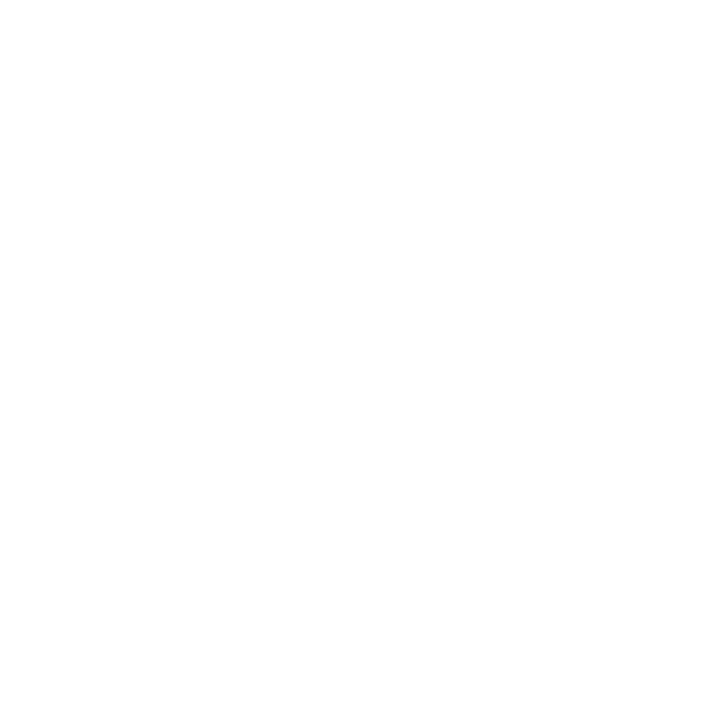
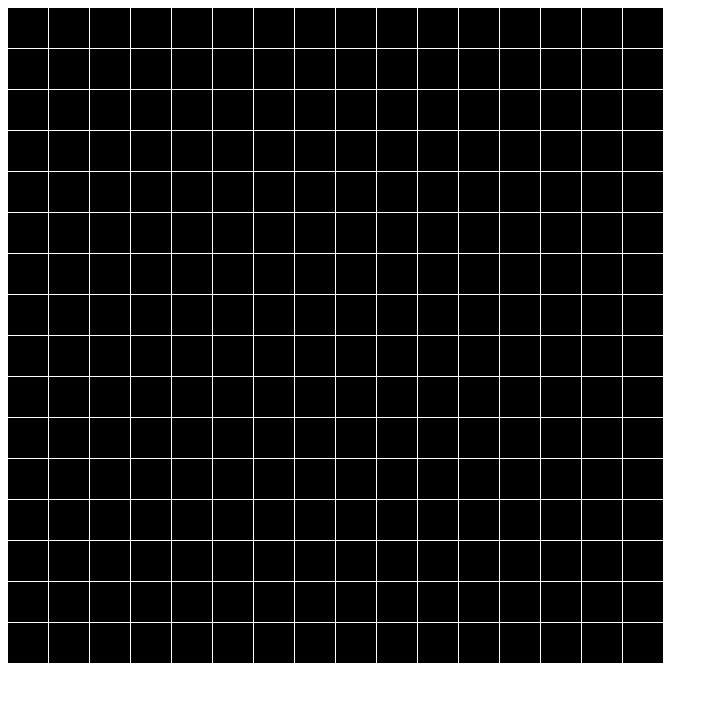
Before and after one commit to alfaeridani/etch-a-sketch, a plain HTML site: page index.html in a window 1280 px wide. Shown: the whole page, without its empty margins (0-718 px from the left). Drawn offline with Linux system fonts and the light colour scheme.

Commit message:
Change creating grid's method, add styling to the grid

```diff
--- a/etchasketch.js
+++ b/etchasketch.js
@@ -1,6 +1,12 @@
 const container = document.getElementById("container");
 
-for (let i = 0; i < 16 * 16; i++) {
-    const square = document.createElement("div");
-    container.appendChild(square);
+for (let i = 0; i < 16; i++) {
+    const row = document.createElement("div");
+    row.classList.add("row");
+    for (let j = 0; j < 16; j++) {
+        const square = document.createElement("div");
+        square.classList.add("square");
+        row.appendChild(square);
+    }
+    container.appendChild(row);
 }
--- a/index.html
+++ b/index.html
@@ -3,6 +3,7 @@
 <head>
     <meta charset="UTF-8">
     <meta name="viewport" content="width=device-width, initial-scale=1.0">
+    <link rel="stylesheet" href="./styles.css">
     <title>Etch-A-Sketch</title>
 </head>
 <body>
--- /dev/null
+++ b/styles.css
@@ -0,0 +1,16 @@
+#container {
+    display: flex;
+    flex-direction: column;
+    gap: 1px;
+}
+
+.row {
+    display: flex;
+    gap: 1px;
+}
+
+.square {
+    background-color: black;
+    height: 40px;
+    width: 40px;
+}
```
